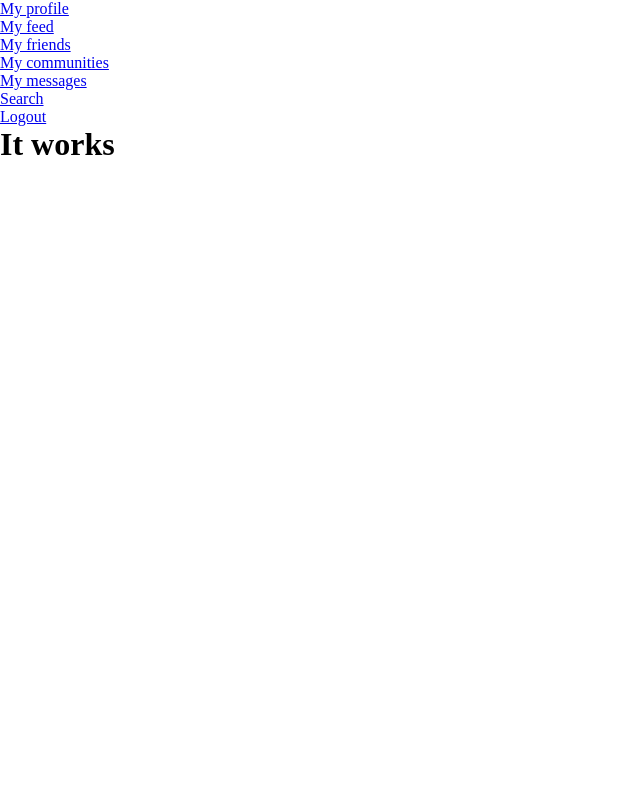
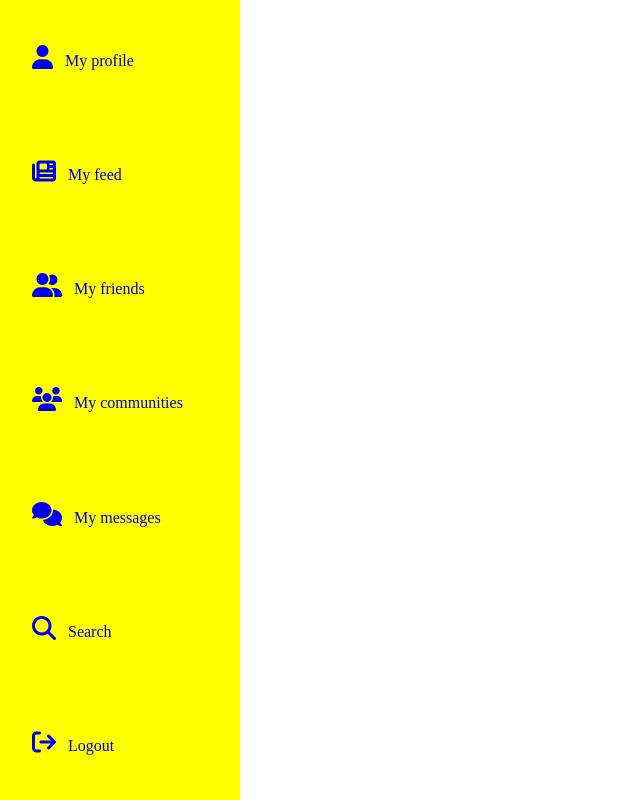
Before and after one commit to lexach91/Django-social-network-PP4, a Django app: page / in a window 1280 px wide. Shown: the whole page, without its empty margins (0-640 px from the left). Run offline with Django 3.2, Linux system fonts and the light colour scheme; the visitor is signed in with stand-in values (Sample User, id 1); some libraries are stand-ins or nearby versions.

Commit message:
Add basic styles to navbar, add fontawesome link

```diff
--- a/static/css/base.css
+++ b/static/css/base.css
@@ -5,3 +5,34 @@
     margin: 0;
     padding: 0;
 }
+
+#nav-bar {
+    height: 100vh;
+    width: 15em;
+    position: fixed;
+    top: 0;
+    left: 0;
+    background-color: yellow;
+}
+
+.navigation {
+    height: 100%;
+    width: 100%;
+    padding-left: 2em;
+    /* background-color: red; */
+    display: flex;
+    flex-direction: column;
+    justify-content: space-around;
+    align-items: left;
+    list-style: none;
+}
+
+.navigation-item a {
+   text-decoration: none;
+   height: 2em;
+}
+
+.navigation-item a i {
+    font-size: 1.5em;
+    margin-right: .5em;
+}
--- a/templates/base.html
+++ b/templates/base.html
@@ -13,6 +13,7 @@
 
     {% block extrajs %}
     <script src="https://code.jquery.com/jquery-3.6.0.js"></script>
+    <script src="https://kit.fontawesome.com/8e4b08b302.js" crossorigin="anonymous"></script>
     {% endblock %}
 
     {% block corecss %}
@@ -27,25 +28,25 @@
             <nav id="nav-bar">
                 <ul class="navigation">
                     <li class="navigation-item">
-                        <a href="{% url 'my_profile' %}">My profile</a>
+                        <a href="{% url 'my_profile' %}"><i class="fas fa-user"></i>My profile</a>
                     </li>
                     <li class="navigation-item">
-                        <a href="#">My feed</a>
+                        <a href="#"><i class="fas fa-newspaper"></i>My feed</a>
                     </li>
                     <li class="navigation-item">
-                        <a href="{% url 'my-friends' %}">My friends</a>
+                        <a href="{% url 'my-friends' %}"><i class="fas fa-user-friends"></i>My friends</a>
                     </li>
                     <li class="navigation-item">
-                        <a href="{% url 'users_communities' %}">My communities</a>
+                        <a href="{% url 'users_communities' %}"><i class="fas fa-users"></i></i>My communities</a>
                     </li>
                     <li class="navigation-item">
-                        <a href="#">My messages</a>
+                        <a href="#"><i class="fas fa-comments"></i>My messages</a>
                     </li>
                     <li class="navigation-item">
-                        <a href="{% url 'search' %}">Search</a>
+                        <a href="{% url 'search' %}"><i class="fas fa-search"></i>Search</a>
                     </li>
                     <li class="navigation-item">
-                        <a href="{% url 'account_logout' %}">Logout</a>
+                        <a href="{% url 'account_logout' %}"><i class="fas fa-sign-out"></i>Logout</a>
                     </li>
 
                 </ul>
```
